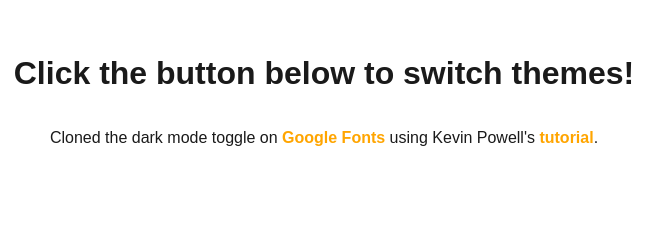
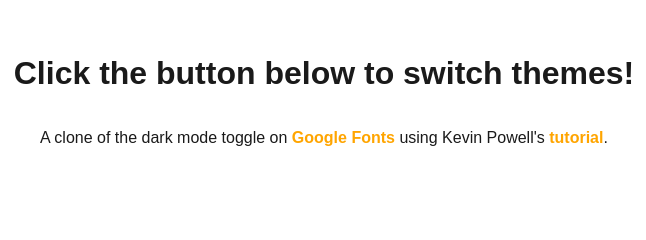
Before and after one commit to patel-priyank/Animated-Dark-Mode-Toggle, a plain HTML site: page index.html in a window 1280 px wide. Shown: the top 240 px of the page, 316-962 px from the left. Drawn offline with Linux system fonts and the light colour scheme.

Commit message:
update text

```diff
--- a/index.html
+++ b/index.html
@@ -11,7 +11,7 @@
   <body>
     <h1>Click the button below to switch themes!</h1>
     <p>
-      Cloned the dark mode toggle on
+      A clone of the dark mode toggle on
       <a href="https://fonts.google.com/" target="_blank">Google Fonts</a>
       using Kevin Powell's
       <a href="https://www.youtube.com/watch?v=QtuLN0lNb-Y" target="_blank">tutorial</a>.
```
